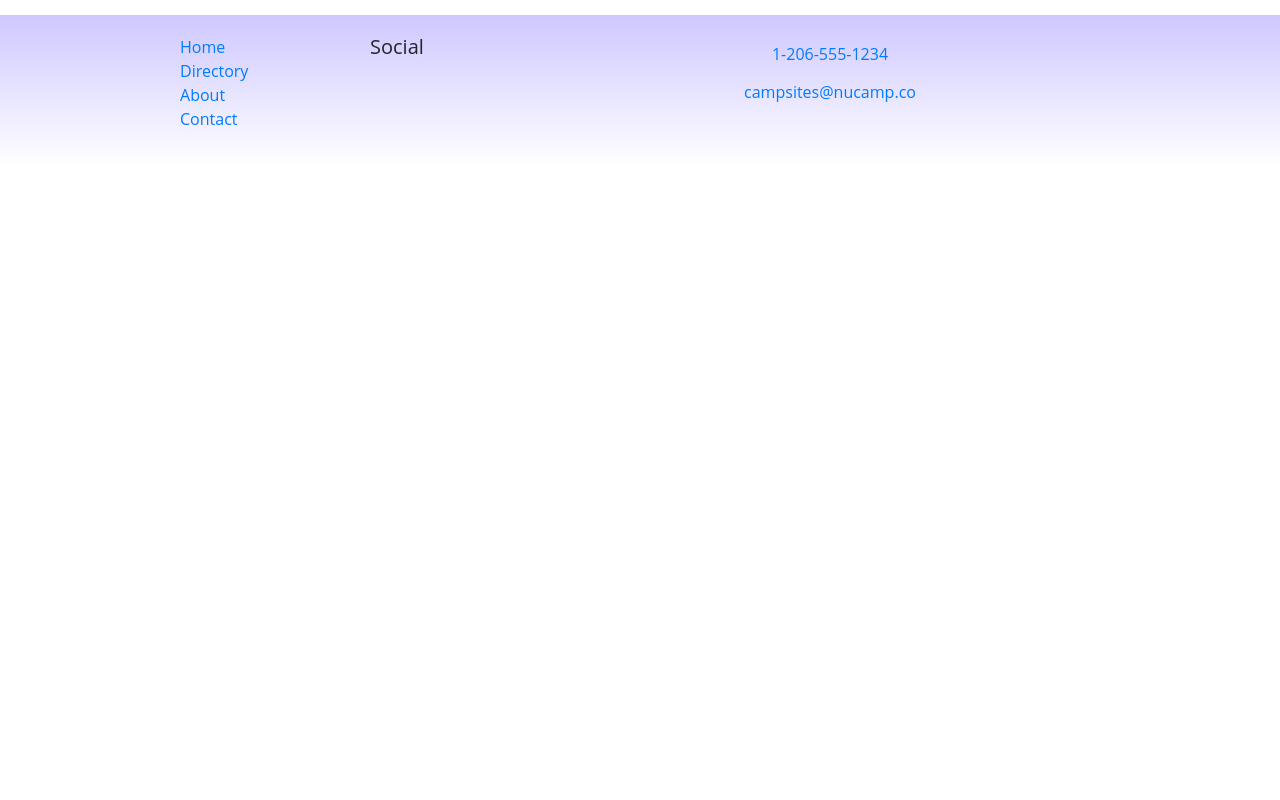
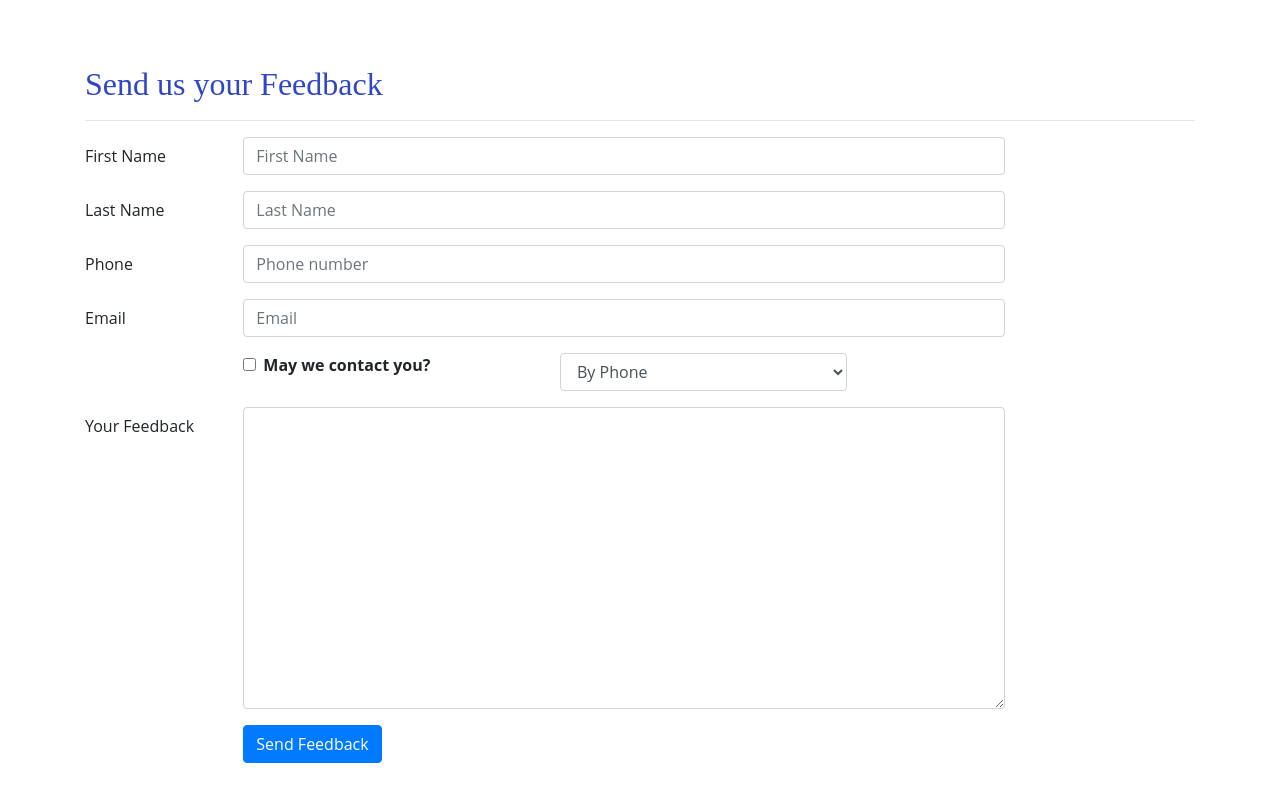
Before and after one commit to carrigan223/NucampApp, a React (Create React App) app: page /contactus in a window 1280 px wide. Shown: the part 560-1360 px from the top of the page. Before the commit the page ends 800 px from the top, so only its background shows below. Built offline with nearby package versions, Linux system fonts and the light colour scheme; the HTML template or start-up script is replaced by a standard one.

Commit message:
Controlled Forms

```diff
--- a/src/App.js
+++ b/src/App.js
@@ -1,6 +1,6 @@
 import React, { Component } from 'react';
-import Main from './components/MainComponent';
-import { Browser, BrowserRouter } from 'react-router-dom';
+import Main from './components/MainComponent';// importing the main class component (constantly rendered)
+import { BrowserRouter } from 'react-router-dom';
 import './App.css';//stylesheet
 
 class App extends Component {
--- a/src/components/AboutComponent.js
+++ b/src/components/AboutComponent.js
@@ -20,7 +20,7 @@
 }
 
 
-function About(props) {
+function About() {   //at one point had the parameter props in there took dont know why?
 
     const partners = PARTNERS.map(partner => {
         return (
--- a/src/components/CampsiteInfoComponent.js
+++ b/src/components/CampsiteInfoComponent.js
@@ -1,5 +1,5 @@
 import React from 'react';
-import { Card, CardImg, CardText, CardBody, CardTitle, Breadcrumb, BreadcrumbItem } from 'reactstrap';
+import { Card, CardImg, CardText, CardBody, Breadcrumb, BreadcrumbItem } from 'reactstrap';
 import { Link } from 'react-router-dom';
 import { COMMENTS } from '../shared/comments';
 
--- a/src/components/ContactComponent.js
+++ b/src/components/ContactComponent.js
@@ -1,9 +1,44 @@
-import React from 'react';
-import { Breadcrumb, BreadcrumbItem } from 'reactstrap';
+import React, { Component } from 'react';
+import { Breadcrumb, BreadcrumbItem,
+    Button, Form, FormGroup, Label, Input, Col } from 'reactstrap';
 import { Link } from 'react-router-dom';
 
 
-function Contact(props) {
+class Contact extends Component {
+
+    constructor(props) {
+        super(props);
+
+        this.state = {
+            firstName: '',
+            lastName: '',
+            phoneName: '',
+            email: '',
+            agree: false,
+            contactType: 'By Phone',
+            feedback: ''
+        };
+
+        this.handleInputChange = this.handleInputChange.bind(this);
+        this.handleSubmit = this.handleSubmit.bind(this);
+    }
+
+    handleInputChange(event) {
+        const target = event.target;
+        const name = target.name;
+        const value = target.type === 'checkbox' ? target.checked : target.value;
+
+        this.setState({
+            [name]: value
+        });
+    }
+
+    handleSubmit(event) {
+        console.log('Current state is: ' + JSON.stringify(this.state));
+        alert('Current State is: ' + JSON.stringify(this.state));
+        event.preventDefault();
+    }
+    render() {
         return (
             <div className="container">
                 <div className="row">
@@ -31,8 +66,93 @@
                         <a role="button" className="btn btn-link" href="mailto:fakeemail@fakeemail.co"><i className="fa fa-envelope-o"></i> campsites@nucamp.co</a>
                     </div>
                 </div>
+                <div className="row row-content">
+                    <div className="col-12">
+                        <h2>Send us your Feedback</h2>
+                        <hr />
+                    </div>
+                    <div className="col-md-10">
+                        <Form onSubmit={this.handleSubmit}>
+                            <FormGroup row>
+                                <Label htmlFor="firstName" md={2}>First Name</Label>
+                                <Col md={10}>
+                                    <Input type="text" id="firstName" name="firstName"
+                                        placeholder="First Name"
+                                        value={this.state.firstName}
+                                        onChange={this.handleInputChange} />
+                                </Col>
+                            </FormGroup>
+                            <FormGroup row>
+                            <Label htmlFor="lastName" md={2}>Last Name</Label>
+                                <Col md={10}>
+                                    <Input type="text" id="lastName" name="lastName"
+                                        placeholder="Last Name"
+                                        value={this.state.lastName}
+                                        onChange={this.handleInputChange} />
+                                </Col>
+                            </FormGroup>
+                            <FormGroup row>
+                                <Label htmlFor="phoneNum" md={2}>Phone</Label>
+                                <Col md={10}>
+                                    <Input type="tel" id="phoneNum" name="phoneNum"
+                                        placeholder="Phone number"
+                                        value={this.state.phoneNum}
+                                        onChange={this.handleInputChange} />
+                                </Col>
+                            </FormGroup>
+                            <FormGroup row>
+                                <Label htmlFor="email" md={2}>Email</Label>
+                                <Col md={10}>
+                                    <Input type="email" id="email" name="email"
+                                        placeholder="Email"
+                                        value={this.state.email}
+                                        onChange={this.handleInputChange} />
+                                </Col>
+                            </FormGroup>
+                            <FormGroup row>
+                                <Col md={{size: 4, offset: 2}}>
+                                    <FormGroup check>
+                                        <Label check>
+                                            <Input type="checkbox"
+                                                name="agree"
+                                                checked={this.state.agree}
+                                                onChange={this.handleInputChange} /> {' '}
+                                            <strong>May we contact you?</strong>
+                                        </Label>
+                                    </FormGroup>
+                                </Col>
+                                <Col md={4}>
+                                    <Input type="select" name="contactType"
+                                            value={this.state.contactType}
+                                            onChange={this.handleInputChange}>
+                                        <option>By Phone</option>
+                                        <option>By Email</option>
+                                    </Input>
+                                </Col>
+                            </FormGroup>
+                            <FormGroup row>
+                                <Label htmlFor="feedback" md={2}>Your Feedback</Label>
+                                <Col md={10}>
+                                    <Input type="textarea" id="feedback" name="feedback"
+                                        rows="12"
+                                        value={this.state.feedback}
+                                        onChange={this.handleInputChange}>
+                                    </Input>
+                                </Col>
+                            </FormGroup>
+                            <FormGroup row>
+                                <Col md={{size: 10, offset: 2}}>
+                                    <Button type="submit" color="primary">
+                                        Send Feedback
+                                    </Button>
+                                </Col>
+                            </FormGroup>
+                        </Form>
+                    </div>
+                </div>
             </div>
         );
     }
+}
 
 export default Contact;
```
Also changed, not shown: src/components/jay.js (added), 1 other file (tests, documents, lock files or other folders). Lines whose indentation alone changed are shown as unchanged.
